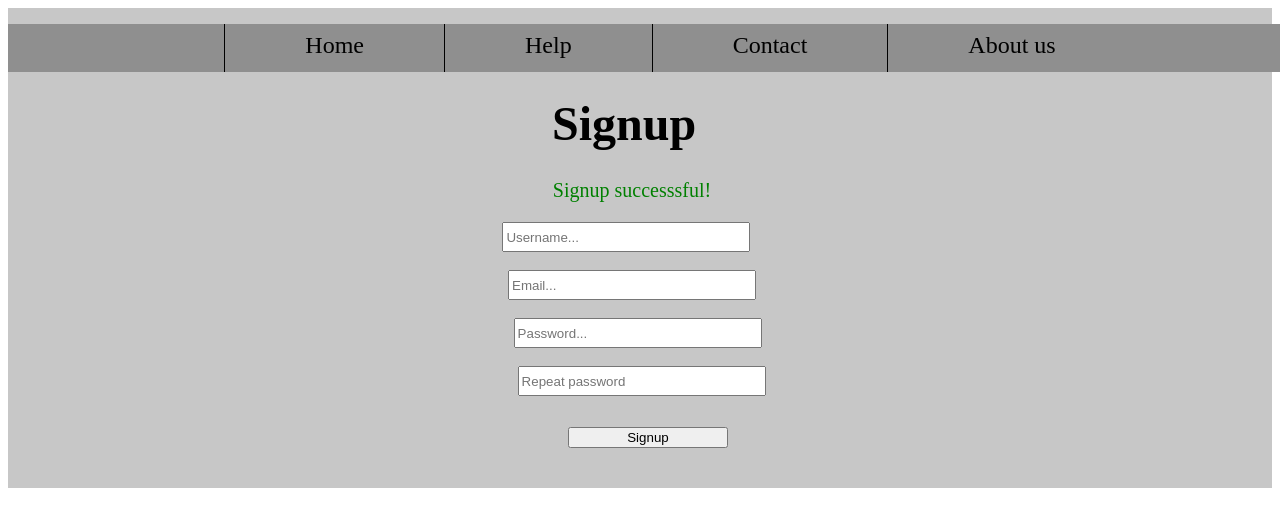
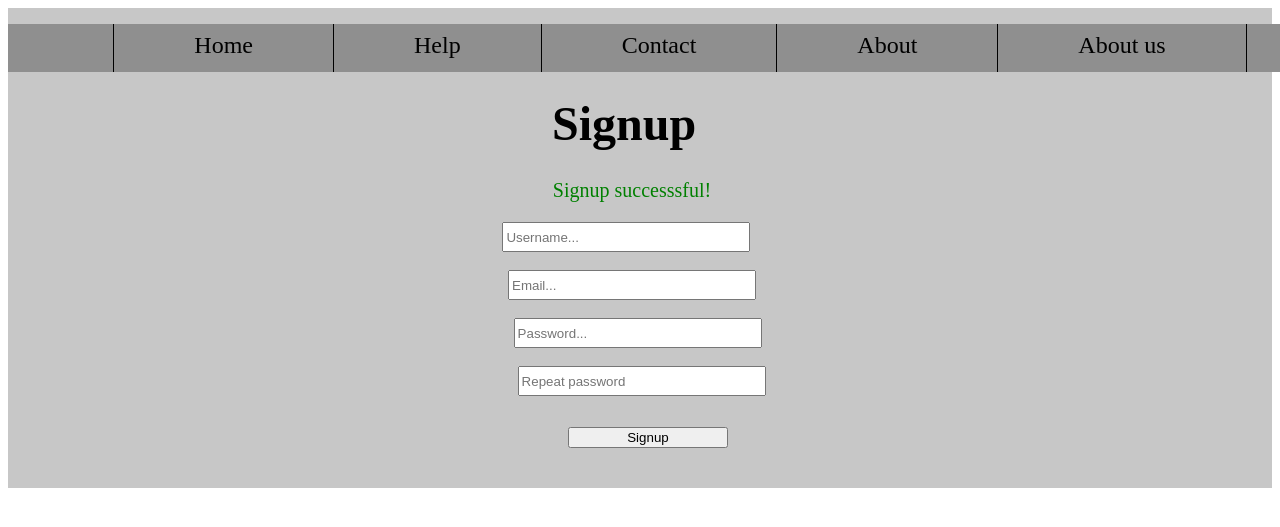
Before and after one commit to DavidMendiluce/PHPAccount, a PHP site: page /signup.php?signup=successful in a window 1280 px wide; the page is wider, and only the part inside the window is pictured. Shown: the top 527 px of that part. Run offline with PHP 8.4, Linux system fonts and the light colour scheme.

Commit message:
update signup.php

```diff
--- a/signup.php
+++ b/signup.php
@@ -18,7 +18,8 @@
       <li><a href="index.php">Home</a></li>
       <li><a href="#">Help</a></li>
       <li><a href="#">Contact</a></li>
-      <li><a href="#">About us</a></li>
+      <li class="about"><a href="#">About<a></li>
+      <li class="aboutus"><a href="#">About us</a></li>
     </ul>
    </div>
 
@@ -27,6 +28,7 @@
         <section class="section-default">
           <h1 class="sign">Signup</h1>
           <?php
+          error_reporting(0);
             if (isset($_GET['error'])) {
               if ($_GET['error'] == "emptyfields") {
                 echo '<p class="signuperror">Fill in all fields!</p>';
```
